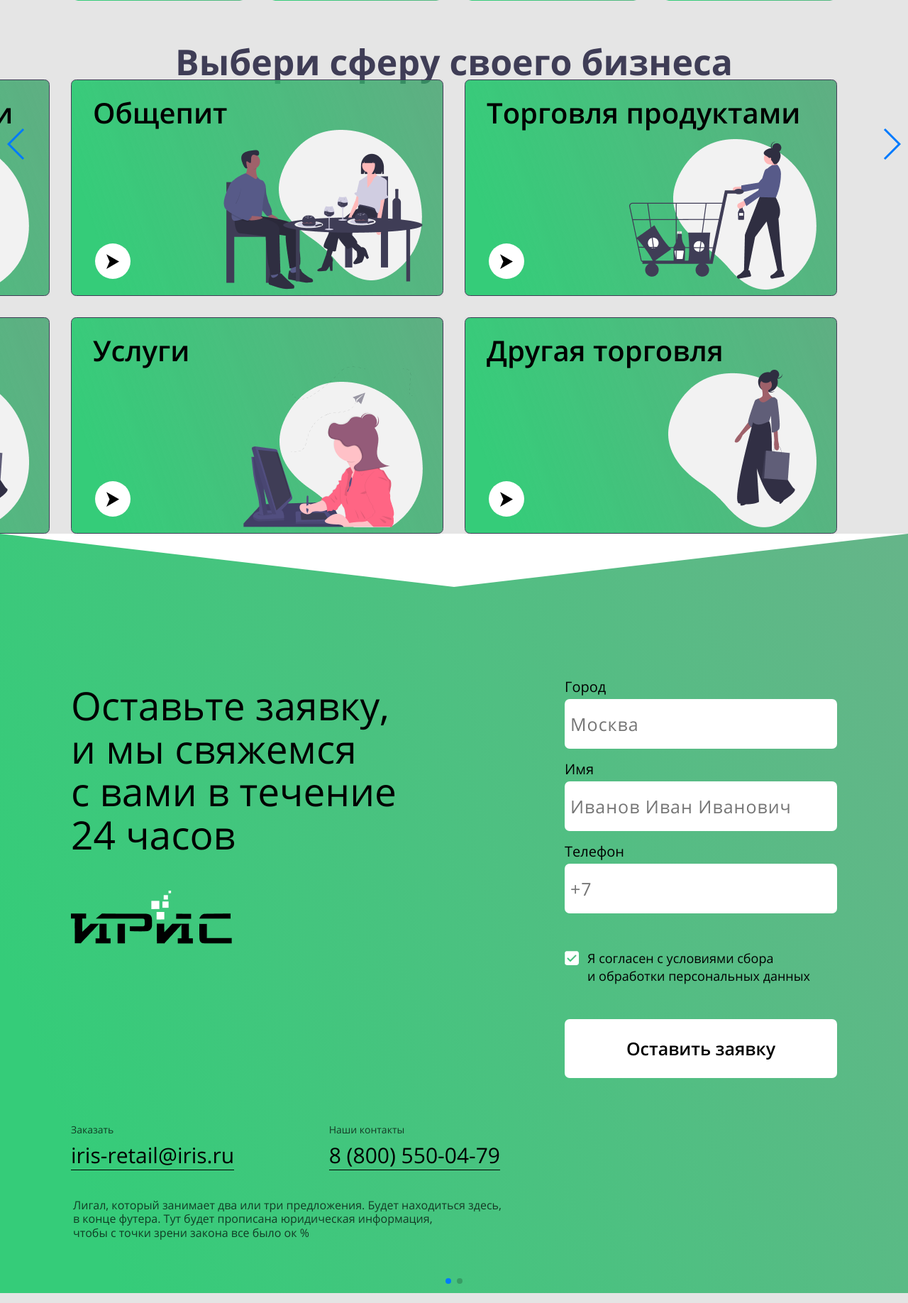
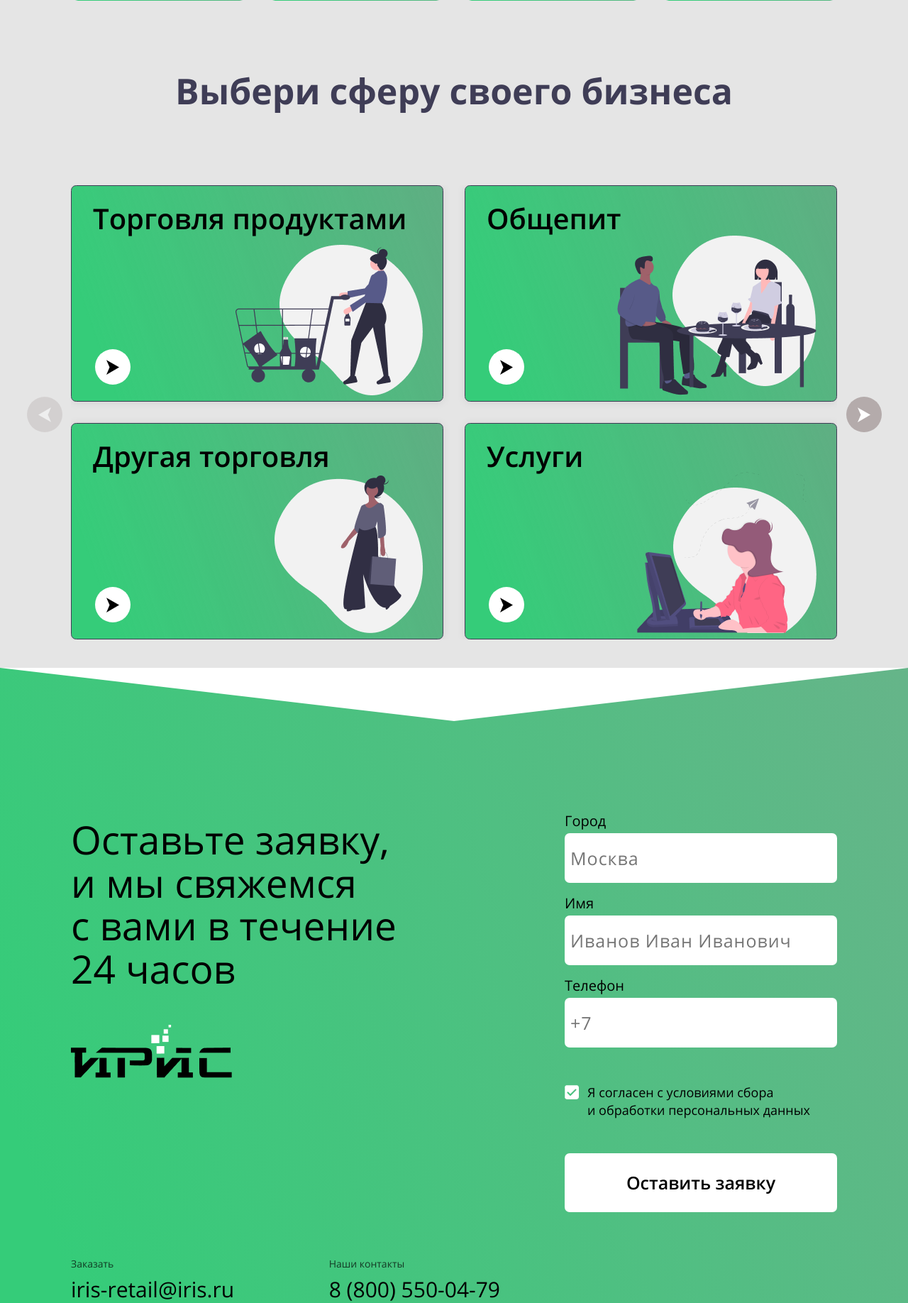
Before and after one commit to obscuremax/BF-internship, a Node project: template src/pages/index.pug in a window 1280 px wide. Shown: the part 1472-3308 px from the top of the page at 71% size. Run offline with Node 20 templates, Linux system fonts and the light colour scheme; the template is opened without the code that fills it, so the values that code supplies are empty; style sheets or scripts are compiled from the project's sources; some libraries are stand-ins or nearby versions.

Commit message:
add block sphere

```diff
--- a/src/pages/common/layout.pug
+++ b/src/pages/common/layout.pug
@@ -6,7 +6,7 @@
         head
             meta(charset="utf-8")
             title #{title} | Title your site
-            meta(content="width=device-width, initial-scale=1" name="viewport")
+            meta(content="width=device-width, initial-scale=1, minimum-scale=1, maximum-scale=1" name="viewport")
             meta(content="ie=edge" http-equiv="x-ua-compatible")
             include styles
     body
--- a/src/pages/common/scripts.pug
+++ b/src/pages/common/scripts.pug
@@ -2,5 +2,6 @@
 //- script(src='https://unpkg.com/swiper@7/swiper-bundle.min.js')
 script(src="https://cdnjs.cloudflare.com/ajax/libs/Swiper/4.4.6/js/swiper.min.js")
 
+
 script(src='js/main.js')
 script(src='js/script.js')
--- a/src/pages/components/sphere.pug
+++ b/src/pages/components/sphere.pug
@@ -3,16 +3,31 @@
 .sphere
   .container.sphere__container
     .h2.title.sphere__title Выбери сферу своего бизнеса
-    .sphere-slider.swiper
-      .sphere-slider__wrapper.swiper-wrapper
-        .sphere-slider__slide.swiper-slide
-          +sphere-card("Торговля продуктами", "../../img/sphere-1.png", "#")
-        .sphere-slider__slide.swiper-slide
-          +sphere-card("Другая торговля", "../../img/sphere-2.png", "#")
-        .sphere-slider__slide.swiper-slide
-          +sphere-card("Общепит", "../../img/sphere-3.png", "#")
-        .sphere-slider__slide.swiper-slide
-          +sphere-card("Услуги", "../../img/sphere-4.png", "#")
-      .sphere-slider__pagination.swiper-pagination
-      .sphere-slider__button-prev.swiper-button-prev
-      .sphere-slider__button-next.swiper-button-next
+  .sphere__container-bg
+    .container
+      .slider-wrap
+        .sphere-slider.swiper
+          .sphere-slider__wrapper.swiper-wrapper
+            .sphere-slider__slide.swiper-slide
+              +sphere-card("Торговля продуктами", "../../img/sphere-1.png", "../../img/sphere-1sm.png")
+            .sphere-slider__slide.swiper-slide
+              +sphere-card("Другая торговля", "../../img/sphere-2.png", "../../img/sphere-2sm.png")
+            .sphere-slider__slide.swiper-slide
+              +sphere-card("Общепит", "../../img/sphere-3.png", "../../img/sphere-3sm.png")
+            .sphere-slider__slide.swiper-slide
+              +sphere-card("Услуги", "../../img/sphere-4.png", "../../img/sphere-4sm.png")
+            .sphere-slider__slide.swiper-slide
+              +sphere-card("Торговля продуктами", "../../img/sphere-1.png", "../../img/sphere-1sm.png")
+            .sphere-slider__slide.swiper-slide
+              +sphere-card("Другая торговля", "../../img/sphere-2.png", "../../img/sphere-2sm.png")
+            .sphere-slider__slide.swiper-slide
+              +sphere-card("Общепит", "../../img/sphere-3.png", "../../img/sphere-3sm.png")
+            .sphere-slider__slide.swiper-slide
+              +sphere-card("Услуги", "../../img/sphere-4.png", "../../img/sphere-4sm.png")
+
+
+    .sphere-slider__pagination.swiper-pagination
+    .sphere-slider__button-prev.swiper-button-prev
+      include ../includes/arr
+    .sphere-slider__button-next.swiper-button-next
+      include ../includes/arr
--- /dev/null
+++ b/src/pages/includes/arr.pug
@@ -0,0 +1,2 @@
+svg(width="18" height="21" viewBox="0 0 18 21" fill="none")
+  path(d="M18 10.6077L0 0.215393L4.5 10.6077L0 21L18 10.6077Z" fill="black")
--- a/src/pages/mixin/sphere-card.pug
+++ b/src/pages/mixin/sphere-card.pug
@@ -2,7 +2,7 @@
   .sphere-card
     h3.sphere-card__title #{title}
     picture.sphere-card__img
-      source(media="(max-width: 666px)", srcset=srcset)
+      source(media="(max-width: 480px)", srcset=srcset)
       img(src=src, alt="")
     .sphere-card__btn
       img(src="../../img/arr-r.svg", alt="arr").sphere-card__arrow
--- a/src/styles/components/sphere-card.scss
+++ b/src/styles/components/sphere-card.scss
@@ -2,7 +2,7 @@
 @import "../mixins/mixins";
 
 .sphere-card {
-  width: 52.5rem;
+  max-width: 52.5rem;
   height: 30.5rem;
   border: 1.5px solid #3f3d56;
   border-radius: 0.73rem;
@@ -11,15 +11,45 @@
   padding-top: 4rem;
   padding-left: 3rem;
   position: relative;
-
+  margin: 0 auto;
+  flex: 1 1 45%;
+  @include media-mobile-horizontal {
+    flex: 0 1 100%;
+    height: 19.7rem;
+    padding-top: 2.5rem;
+    padding-left: 2.1rem;
+  }
   &__title {
     @include font-size(4rem, 1.2rem);
     font-weight: 600;
+    @include media-tablet-horizontal {
+      @include font-size(2.6rem, 1.2rem);
+    }
+    @include media-mobile-horizontal {
+      @include font-size(2.55rem, .7rem);
+      color: $light;
+    }
+    @include media-mobile {
+      font-size: 2.2rem;
+    }
+
+
   }
   &__img {
     position: absolute;
     bottom: .8rem;
     right: 2.8rem;
+    @include media-tablet-horizontal {
+      width: 65%;
+    }
+    @include media-mobile-horizontal {
+      bottom: 1.6rem;
+      right: 1.8rem;
+      img {
+        margin-left: auto;
+      }
+    }
+
   }
 
   &__btn {
@@ -34,5 +64,15 @@
     position: absolute;
     left: 3.3rem;
     bottom: 2.3rem;
+    @include media-mobile-horizontal {
+      width: 3.2rem;
+      height: 3.2rem;
+      left: 2.1rem;
+      bottom: 1.7rem;
+      img {
+        width: 1.33rem;
+        height: 1.15rem;
+      }
+    }
   }
 }
--- a/src/styles/components/sphere-slider.scss
+++ b/src/styles/components/sphere-slider.scss
@@ -2,26 +2,76 @@
 @import "../mixins/mixins";
 
 .sphere-slider {
-  // height: 64rem;
-  &__wrapper {
-
+  position: relative;
+  overflow: hidden;
+  height: 64rem;
+  @include media-tablet {
+    height: 32rem;
   }
-  &__slide {
-    // height: calc((100% - 3rem) / 2);
-    overflow: hidden;
+  @include media-mobile-horizontal {
+    height: 20rem;
   }
   &__pagination {
-
+    position: static !important;
+    display: flex;
+    align-items: center;
+    justify-content: center;
+    margin-top: 2rem;
+    display: none;
+    @include media-tablet {
+      display: block;
+    }
+    .swiper-pagination-bullet {
+      width: 1rem;
+      height: 1rem;
+    }
+    & > .swiper-pagination-bullet:not(:last-child) {
+      margin-right: 0.6rem;
+    }
+    .swiper-pagination-bullet-active {
+      background: #3dd081;
+    }
+  }
+  &__button-prev,
+  &__button-next {
+    display: flex;
+    align-items: center;
+    justify-content: center;
+    background-image: none !important;
+    min-width: 5rem;
+    min-height: 5rem;
+    border-radius: 50%;
+    background: $secondary !important;
+    @include media-tablet {
+      display: none;
+    }
+    path {
+      fill: $light;
+    }
+    &:hover {
+      opacity: 0.5;
+    }
   }
   &__button-prev {
+    left: 0 !important;
 
+    svg {
+      transform: rotate(180deg);
+    }
   }
   &__button-next {
-
+    right: 0 !important;
   }
-
-  .sphere-card {
-    // max-width: 100%;
-    margin: 0 auto;
+  .swiper-wrapper {
+    flex-wrap: wrap;
+    @include media-tablet {
+      flex-wrap: nowrap;
+    }
+  }
+  .swiper-slide {
+    height: calc((100% - 3rem) / 2);
+    @include media-tablet {
+      height: 100%;
+    }
   }
 }
--- a/src/styles/components/sphere.scss
+++ b/src/styles/components/sphere.scss
@@ -2,7 +2,42 @@
 @import "../utils/utils";
 
 .sphere {
+  padding-top: 4.1rem;
+  padding-bottom: 4rem;
+  @include media-mobile-horizontal {
+    padding-top: 3.1rem;
+    padding-bottom: 1rem;
+  }
   &__title {
     color: #3F3D56;
+
+    @include media-mobile-horizontal {
+      @include font-size(3rem, 3rem);
+      color: $primary;
+      text-align: start;
+      letter-spacing: -.01rem;
+      padding-top: 0;
+    }
+
+  }
+  &__container-bg {
+    margin: 10.8rem auto 0;
+    max-width: 120.5rem;
+    position: relative;
+    @include media-laptop {
+      max-width: 100rem;
+    }
+
+    @include media-tablet-horizontal {
+      max-width: 74.4rem;
+    }
+
+    @include media-tablet {
+      margin-top: 5rem;
+    }
+
+    @include media-mobile-horizontal {
+      margin-top: 1.9rem;
+    }
   }
 }
```
Also changed, not shown: src/js/script.js (+21 -10 lines), src/img/sphere-1sm.png (added), src/img/sphere-2sm.png (added), src/img/sphere-3sm.png (added), src/img/sphere-4sm.png (added), src/pages/common/styles.pug (line endings or trailing spaces).
